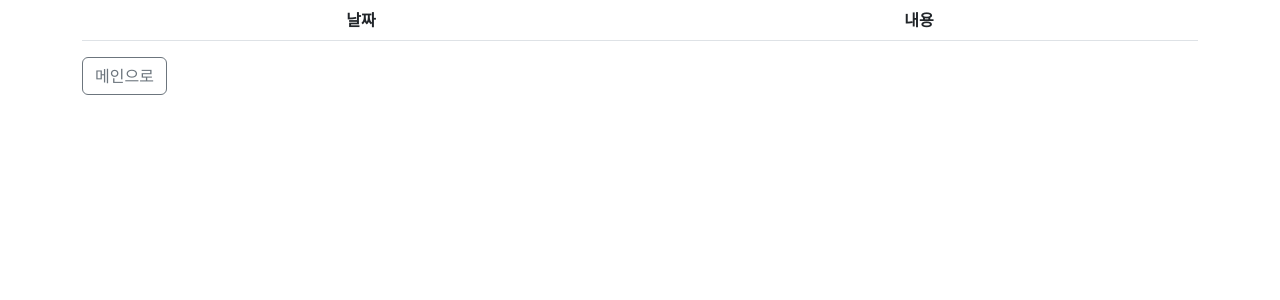
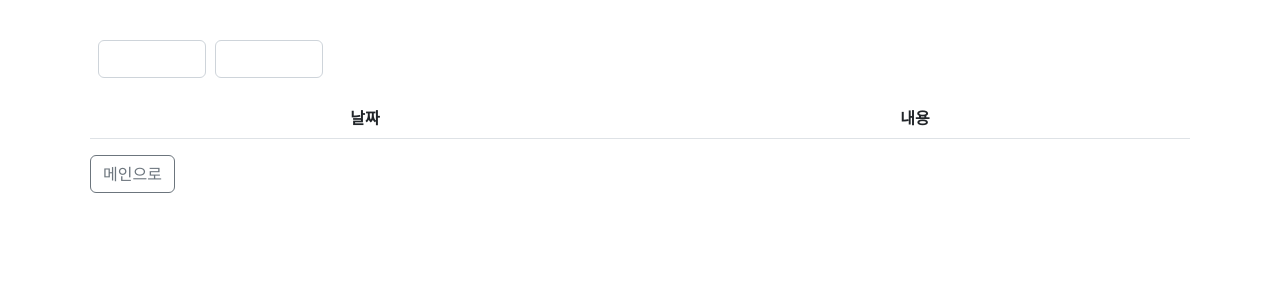
Before and after one commit to log2348/vue_study, a Vue app in the folder vue-todo/vue-todo/: page /detail in a window 1280 px wide. Shown: the top 300 px of the page. Built offline with nearby package versions, Linux system fonts and the light colour scheme; what vue-js-modal would draw is missing.

Commit message:
selectbox change 이벤트 구현

```diff
--- a/vue-todo/vue-todo/src/components/Footer.vue
+++ b/vue-todo/vue-todo/src/components/Footer.vue
@@ -14,7 +14,10 @@
       v-b-modal.modal-1
     >
       일괄 수정</button
-    >&nbsp;&nbsp;<router-link to="/detail" :completed="completed" v-show="isUpdatedAll">
+    >&nbsp;&nbsp;<router-link
+      :to="{ name : 'detail', query: list }"
+      :completed="completed"
+    >
       <button class="btn btn-light">이동</button></router-link
     >
     <br /><br />
@@ -55,7 +58,6 @@ export default {
     // 일괄 수정 버튼 클릭
     clickUpdateAllBtn() {
       this.isUpdatedAll = true;
-      alert("일괄수정 버튼");
     },
   },
 };
--- a/vue-todo/vue-todo/src/components/Header.vue
+++ b/vue-todo/vue-todo/src/components/Header.vue
@@ -11,10 +11,10 @@
           class="form-control"
           style="width: 10%"
           @change="selectByDate()"
-          id="selectbox-date"
+          v-model="selected"
         >
           <option>전체</option>
-          <option v-for="item in this.dateList" :key="item.rowId">
+          <option v-for="item in this.list" :key="item.rowId" :value="item.date">
             {{ item.date }}
           </option>
         </select>
@@ -59,11 +59,13 @@
 
 <script>
 export default {
+  selected: "",
   props: ["list", "dataList"],
   methods: {
     // 날짜별 검색
     selectByDate() {
-      this.$emit("selectByDate");
+      let date = this.selected;
+      this.$emit("selectByDate", date);
     },
     // 추가
     appendRow() {
--- a/vue-todo/vue-todo/src/components/List.vue
+++ b/vue-todo/vue-todo/src/components/List.vue
@@ -105,8 +105,8 @@ export default {
       this.$emit("updateRow", id, strNewContent);
     },
     updateAll(txtBefore, txtAfter) {
-      this.$emit(txtBefore, txtAfter);
-    }
+      this.$emit("updateAll", txtBefore, txtAfter);
+    },
   },
   // TODO 완료여부 체크에 따른 행 색상 세팅
   components: {
--- a/vue-todo/vue-todo/src/components/Popup.vue
+++ b/vue-todo/vue-todo/src/components/Popup.vue
@@ -1,15 +1,10 @@
 <template>
   <div>
-    <b-modal id="modal-1" title="내용 수정" @show="setModal">
+    <b-modal id="modal-1" title="내용 수정" v-model="myModal" @show="setModal">
       <div style="padding: 10px">
         <label><b>수정 전</b></label
         >&nbsp;&nbsp;
-        <input
-          type="text"
-          id="before-update-text"
-          v-model="before"
-          :disabled="!this.isMultiSelect"
-        />
+        <input type="text" id="before-update-text" v-model="before" />
       </div>
       <div style="padding: 10px">
         <label><b>수정 후</b></label
@@ -45,6 +40,7 @@ export default {
     return {
       before: "",
       after: "",
+      modal: "",
     };
   },
   props: ["selectedId", "txtBefore", "isMultiSelect"],
--- a/vue-todo/vue-todo/src/router/router.js
+++ b/vue-todo/vue-todo/src/router/router.js
@@ -14,10 +14,9 @@ const router = new VueRouter({
       component: Main,
     },
     {
-      name: "detail",
+      name: 'detail',
       path: "/detail",
       component: Detail,
-      props: true
     },
   ],
 });
--- a/vue-todo/vue-todo/src/views/Detail.vue
+++ b/vue-todo/vue-todo/src/views/Detail.vue
@@ -1,6 +1,33 @@
 <template>
   <div class="container">
-   <table style="text-align: center" class="table">
+    <div class="row">
+      <select
+        class="form-control"
+        style="width: 10%"
+        v-model="selected"
+        @change="selectByDate"
+      >
+        <option :value="all">전체</option>
+        <option
+          v-for="item in $route.query"
+          :key="item.rowId"
+          :value="item.date"
+        >
+          {{ item.date }}
+        </option></select
+      >&nbsp;&nbsp;
+      <select
+        class="form-control"
+        style="width: 10%"
+        v-model="sorted"
+        @change="orderByDate"
+      >
+        <option>정렬</option>
+        <option :value="1">오름차순</option>
+        <option :value="2">내림차순</option>
+      </select>
+    </div>
+    <table style="text-align: center" class="table">
       <thead>
         <tr>
           <th>날짜</th>
@@ -9,7 +36,7 @@
       </thead>
 
       <tbody id="table-body">
-        <tr align="center" v-for="item in this.list" :key="item.rowId">
+        <tr align="center" v-for="item in list" :key="item.rowId">
           <td>{{ item.date }}</td>
           <td>{{ item.contents }}</td>
         </tr>
@@ -23,8 +50,40 @@
 
 <script>
 export default {
-  props: ["completed"]
+  name: "detail",
+  data() {
+    return {
+      list: this.$route.query,
+      selected: "",
+      sorted: "",
+    };
+  },
+  methods: {
+    // 날짜별 검색 (필터링)
+    selectByDate() {
+      let date = this.selected;
+      this.list = this.list.filter((a) => a.date == date);
+    },
+    // 정렬
+    orderByDate() {
+      if (this.sorted == 1) {
+        // 오름차순
+        this.list = this.list.sort(
+          (a, b) => new Date(a.date) - new Date(b.date)
+        );
+      } else {
+        // 내림차순
+        this.list = this.list.sort(
+          (a, b) => new Date(b.date) - new Date(a.date)
+        );
+      }
+    },
+  },
 };
 </script>
 
-<style></style>
+<style scoped>
+div {
+  padding: 20px;
+}
+</style>
--- a/vue-todo/vue-todo/src/views/Main.vue
+++ b/vue-todo/vue-todo/src/views/Main.vue
@@ -107,6 +107,10 @@ export default {
     },
     // 수정
     updateRow(iRowId, strNewContent) {
+      if (strNewContent == "") {
+        alert("내용을 입력하세요.");
+      }
+
       this.list.forEach((element) => {
         if (element.rowId == iRowId) {
           element.contents = strNewContent;
@@ -125,7 +129,6 @@ export default {
           v.contents = v.contents.replaceAll(txtBefore, txtAfter);
         }
 
-        alert("일괄수정 완료");
       });
     },
     // 단건 삭제
@@ -146,19 +149,8 @@ export default {
       this.selected = selected;
     },
     // 날짜별 검색 (필터링)
-    selectByDate() {
-      // const set = new Set(this.list.date);
-      // const uniqueArr = [...set];
-
-      let selectList = document.getElementById("selectbox-date");
-
-      let selectedDate = selectList.options[selectList.selectedIndex].value;
-      this.list = this.list.filter((a) => a.date == selectedDate);
-
-      // let dates = document.querySelector('#selectbox-date');
-
-      // dates.forEach((e) => {
-      // })
+    selectByDate(date) {
+      this.list = this.list.filter((a) => a.date == date);
     },
     getData() {
       this.$axios
```
